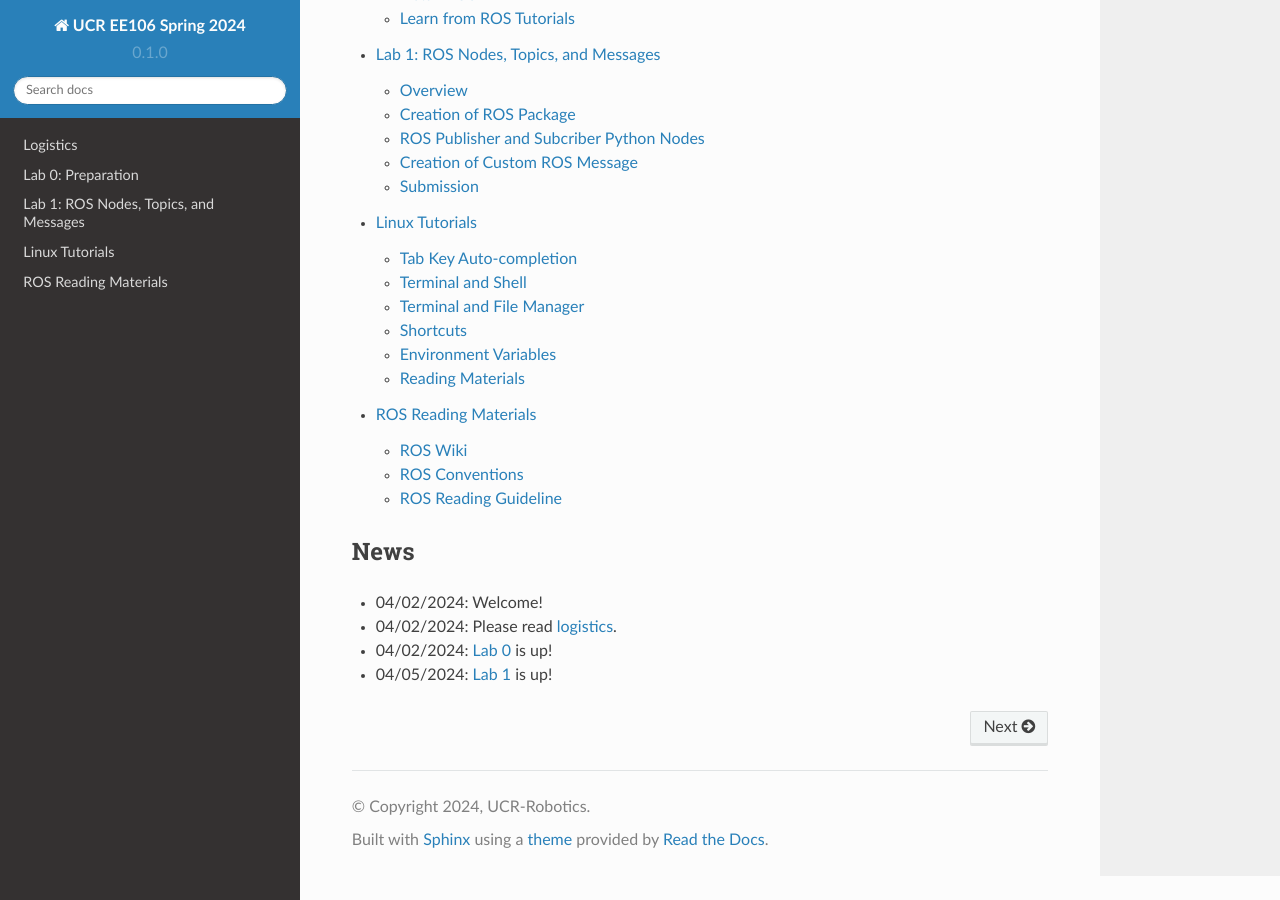
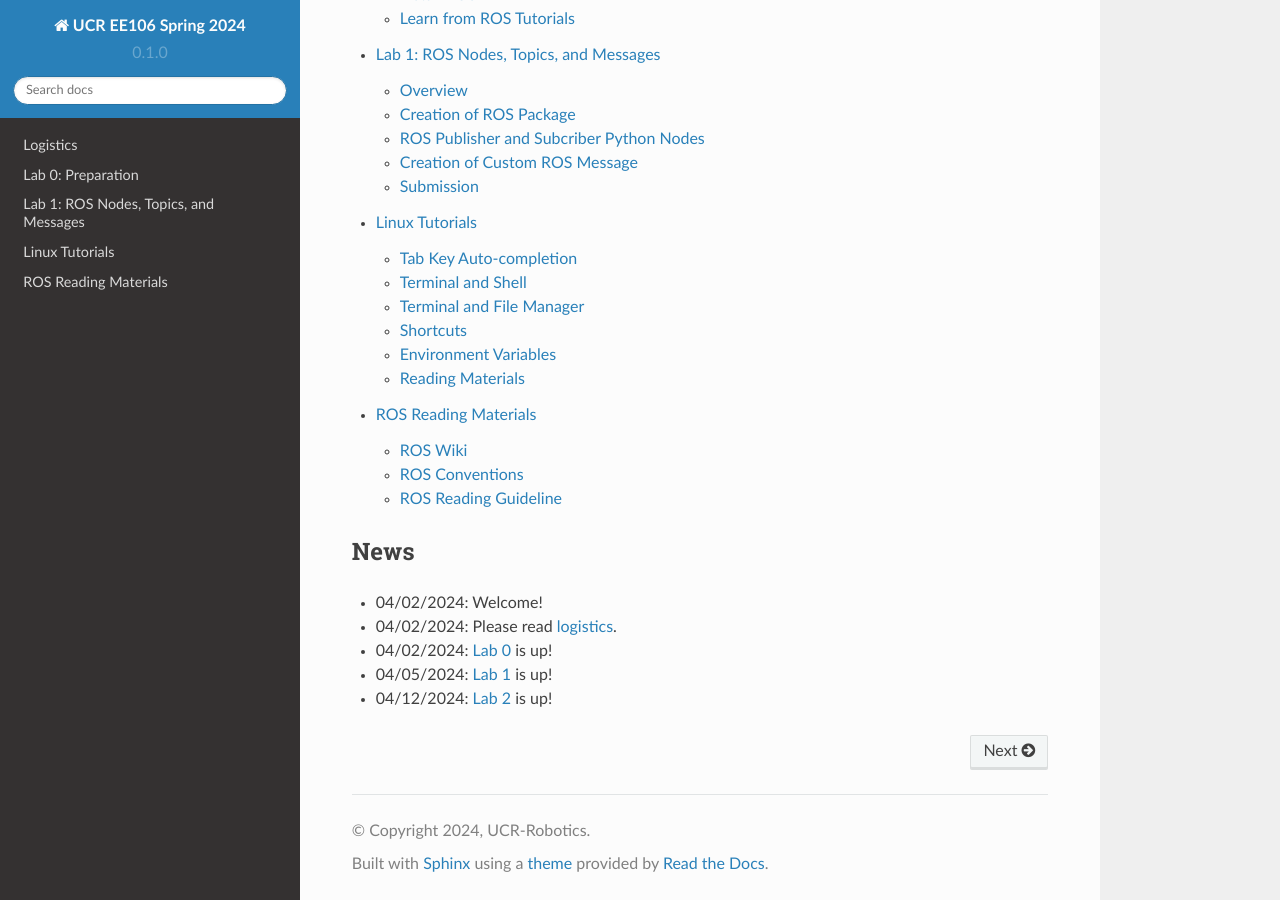
Before and after one commit to taektay/ee106, a Sphinx documentation site: the page built from docs/source/index.rst, in a window 1280 px wide and 900 px high, scrolled down 533 px. Built offline with Sphinx 7.4.7 and the Read the Docs theme 2.0.0, drawn with Linux system fonts in a browser that asks for light colours.

Commit message:
Update index.rst
lab 2 is up

```diff
--- a/docs/source/index.rst
+++ b/docs/source/index.rst
@@ -19,3 +19,4 @@ News
 - 04/02/2024: Please read `logistics <logistics.html>`_.
 - 04/02/2024: `Lab 0 <lab0.html>`_ is up!
 - 04/05/2024: `Lab 1 <lab1.html>`_ is up!
+- 04/12/2024: `Lab 2 <lab2.html>`_ is up!
```
